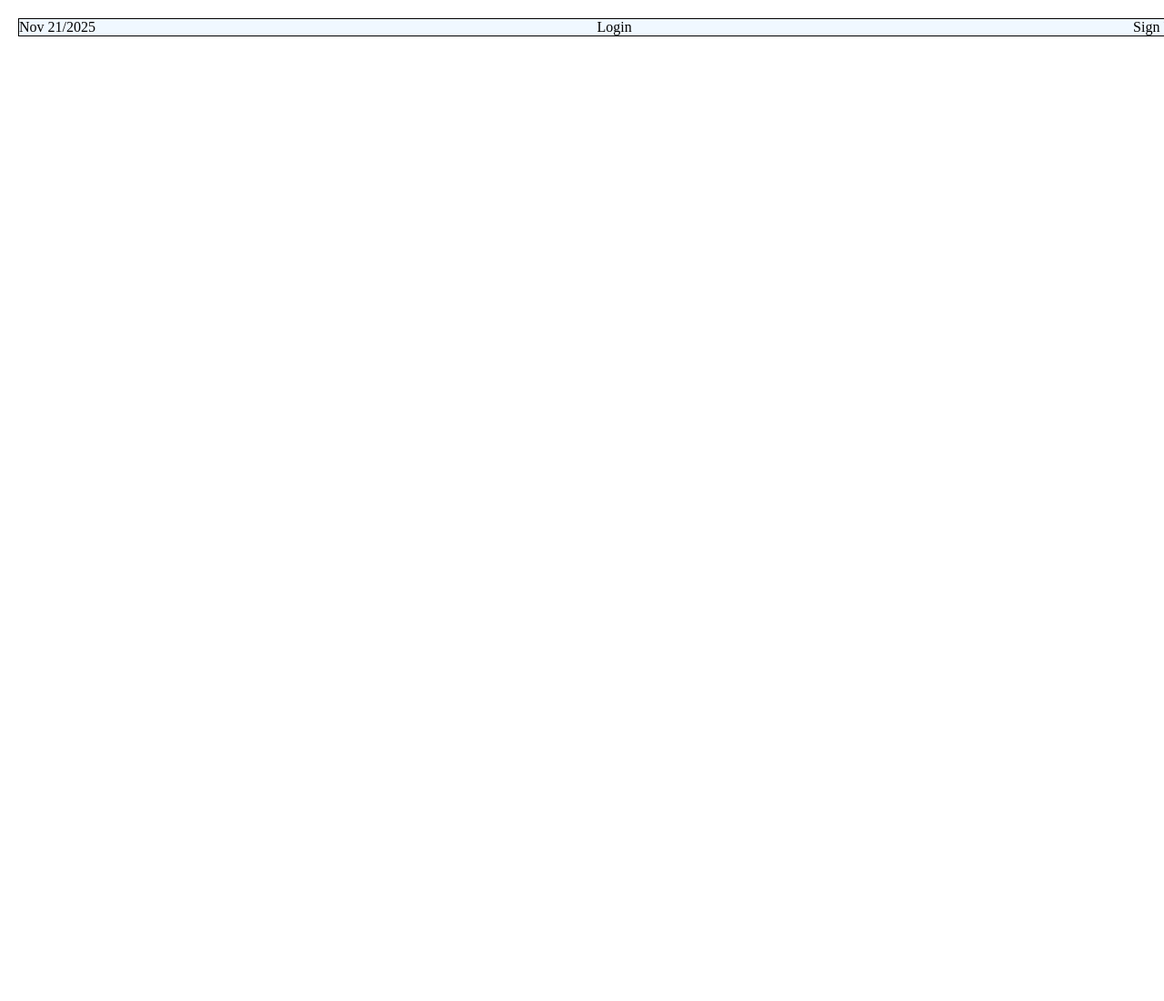
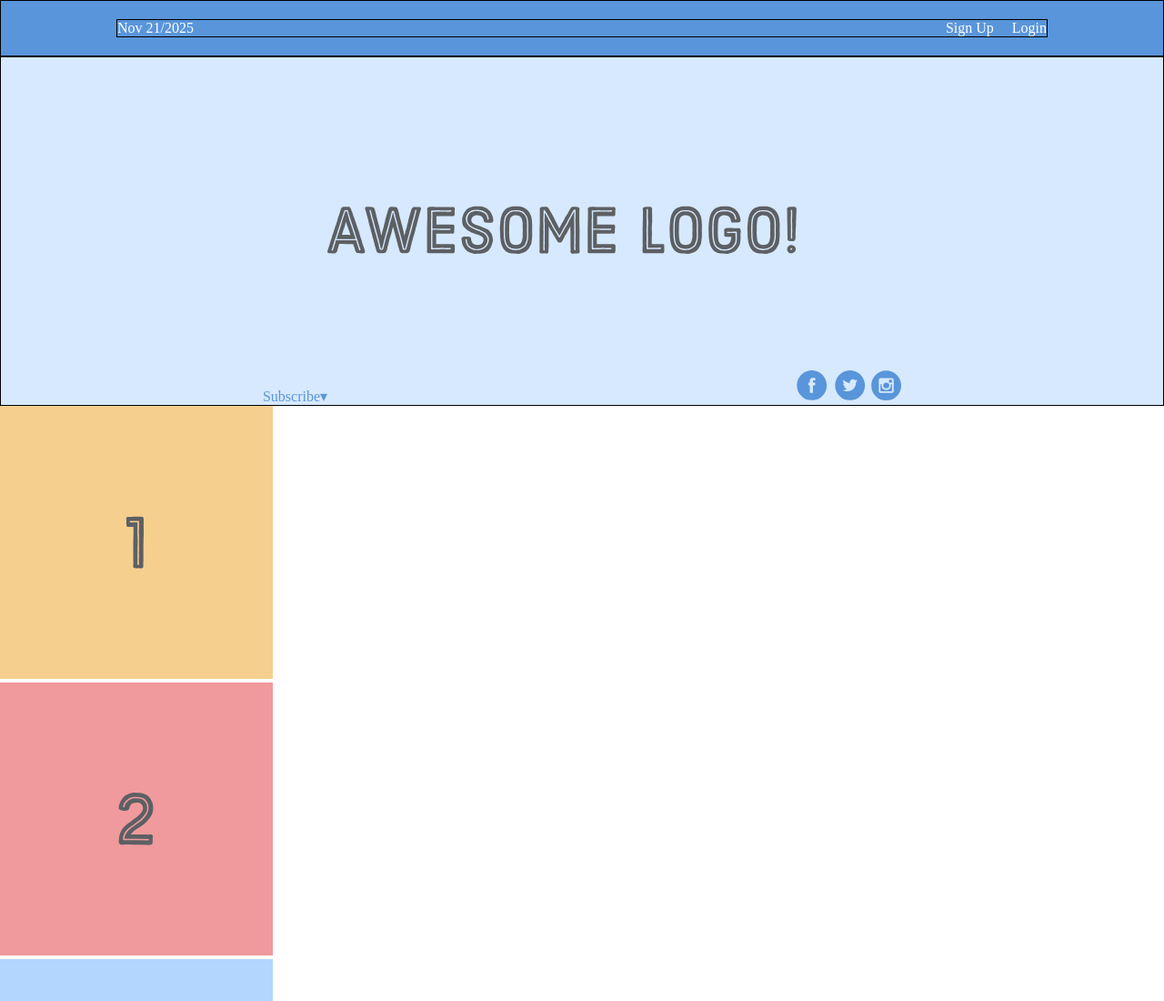
Before and after one commit to viccodev/study-plan2025, a plain HTML site: page re-practice/flexbox-practice3/layout-replica-sinver/index.html in a window 1280 px wide. Shown: the top 1100 px of the page at 91% size. Before the commit the page ends 800 px from the top, so only its background shows below. Drawn offline with Linux system fonts and the light colour scheme.

Commit message:
Casi terminando replica de ejercicio de the internet is hard

```diff
--- a/re-practice/flexbox-practice3/layout-replica-sinver/index.html
+++ b/re-practice/flexbox-practice3/layout-replica-sinver/index.html
@@ -7,9 +7,30 @@
     </head>
     <body>
         <div class="header-container">
+            <div class="header-main">
             <div class="fecha">Nov 21/2025</div>
+            <div class="signup">Sign Up</div>
             <div class="login">Login</div>
-            <div class="signup">Sign Up</div>
+            </div>
         </div>
+    <div class="socials-logo-container">
+        <div class="logo-container">
+        <div class="sub">Subscribe▾</div>
+        <div class="logo"><img src="/images/awesome-logo.svg" alt="Logo joyita"></div>
+        <div class="socials"><img src="/images/social-icons.svg"></div>
+        </div>
+    </div>
+
+    <div class="grupo-fotos">
+        <div class="fotos">
+            <div class="foto1"><img src='images/one.svg'/></div>
+            <div class="foto2"><img src='images/two.svg'/></div>
+            <div class="foto3"><img src='images/three.svg'/>/div>
+            <div class="foto4"><img src='images/four.svg'/></div>
+            <div class="foto5"><img src='images/five.svg'/></div>
+
+        </div>
+
+    </div>
     </body>
 </html>
--- a/re-practice/flexbox-practice3/layout-replica-sinver/styles.css
+++ b/re-practice/flexbox-practice3/layout-replica-sinver/styles.css
@@ -7,8 +7,44 @@
     background-color:aliceblue;
     display: flex;
     width: 100vw;
+    justify-content: center;
+    border: 1px solid black;
+    padding: 20px;
+    background-color: #5995DA;
+    color: white;
+}
+.header-main {
+    display: flex;
     justify-content: space-between;
-    margin: 20px;
+    width: 80vw;
     border: 1px solid black;
+}
+.signup {
+    margin-left: auto;
+}
+.login {
+    margin-left: 20px;
+}
+.socials-logo-container {
+    justify-content: center;
+    display: flex;
+    border: 1px solid black;
+    height: 30vw;
+    width: 100vw;
+    background-color: #D6E9FE;
+    color: #5995DA;
 
 }
+.logo-container {
+    display: flex;
+    justify-content: space-between;
+    align-items: center;
+}
+.sub,
+.socials {
+    align-self: end;
+}
+
+.grupo-fotos {
+
+}
```
Also changed, not shown: re-practice/flexbox-practice3/layout-replica-sinver/images/awesome-logo.svg (added), re-practice/flexbox-practice3/layout-replica-sinver/images/five.svg (added), re-practice/flexbox-practice3/layout-replica-sinver/images/four.svg (added), re-practice/flexbox-practice3/layout-replica-sinver/images/one.svg (added), re-practice/flexbox-practice3/layout-replica-sinver/images/social-icons.svg (added), re-practice/flexbox-practice3/layout-replica-sinver/images/three.svg (added), re-practice/flexbox-practice3/layout-replica-sinver/images/two.svg (added).
